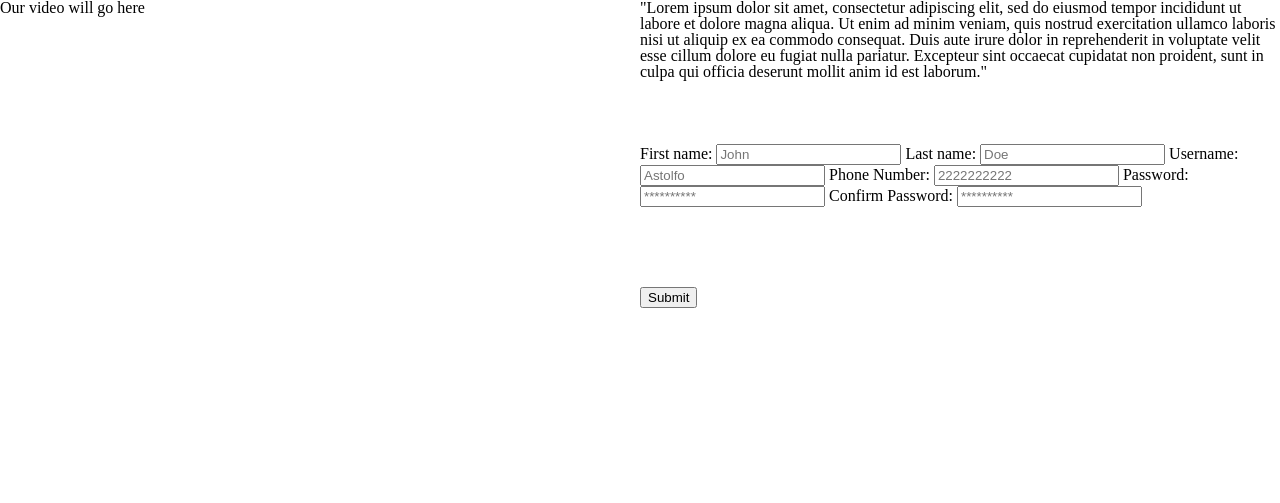
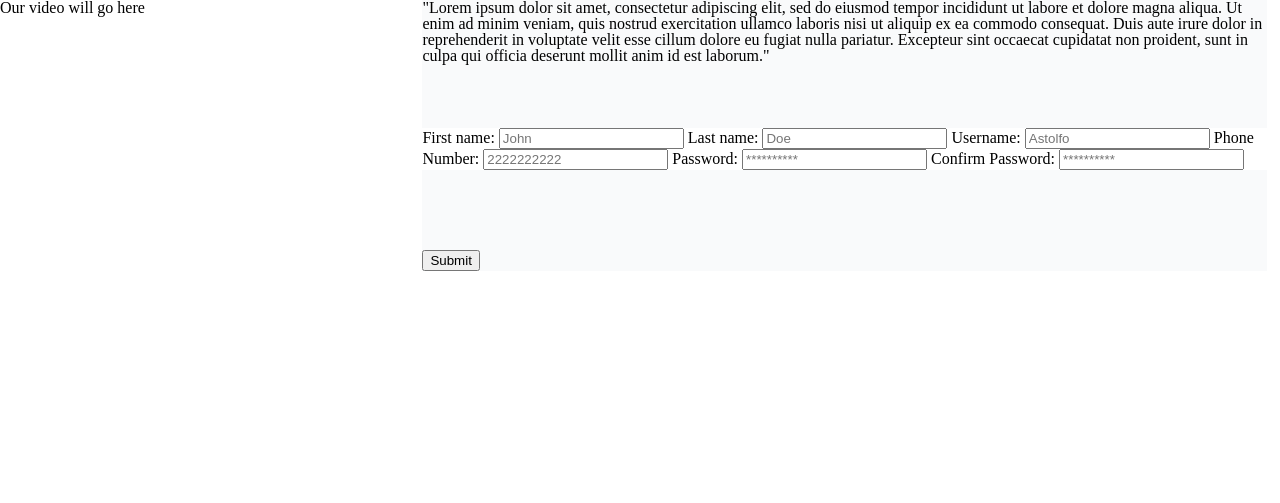
Before and after one commit to mio2smug/form, a plain HTML site: page index.html in a window 1280 px wide. Drawn offline with Linux system fonts and the light colour scheme.

Commit message:
more css styling

```diff
--- a/styles.css
+++ b/styles.css
@@ -1,19 +1,25 @@
+html{
+    min-width: 100%;
+    min-height: 100vh;
+}
+
 .container{
     display: flex;
     flex-direction: row;
 }
-
-
 
 p{
     flex-wrap: wrap;
 }
 
 .left{
-    width: 50%;
-    height: 500px;
+    width: 33%;
 }
 
 .right{
-    width: 50%;
+    width: 66%;
 }
+
+.right-header, .right-footer{
+    background-color: #F9FAFB;
+}
```
